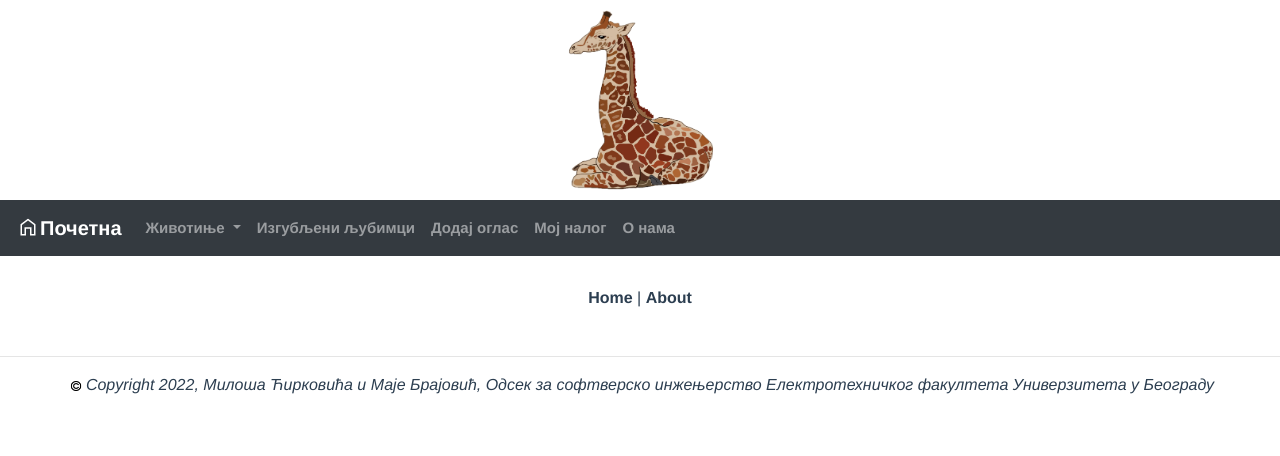
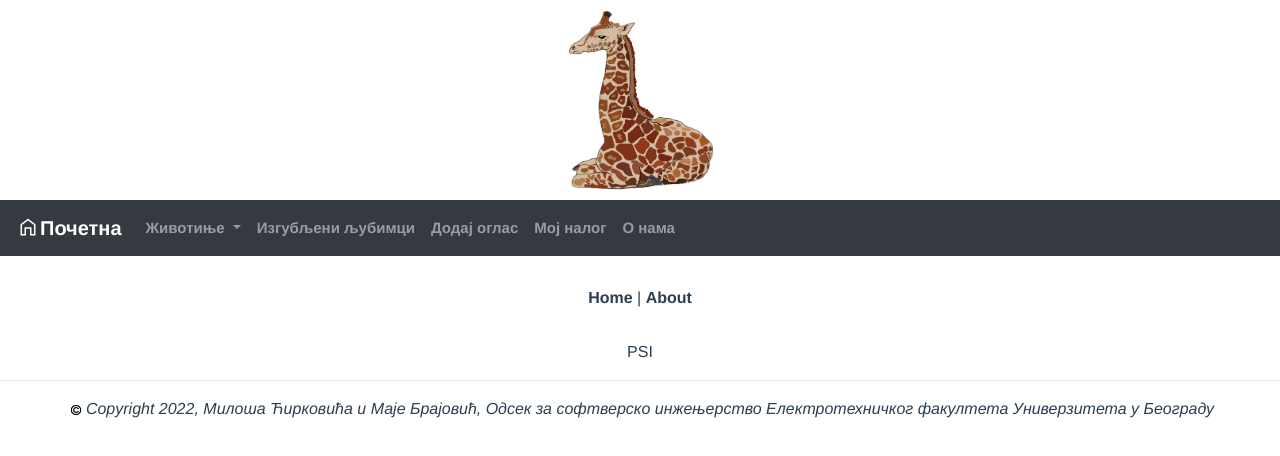
Before and after one commit to Blodhead/VD_Azil, a Vue app in the folder azil/: page /dogs in a window 1280 px wide. Shown: the top 456 px of the page. Built offline with nearby package versions, Linux system fonts and the light colour scheme.

Commit message:
Dogs page added

```diff
--- a/azil/src/components/Navigation.vue
+++ b/azil/src/components/Navigation.vue
@@ -12,8 +12,14 @@
                 Животиње
             </a>
             <div class="dropdown-menu" aria-labelledby="navbarDropdownMenuLink">
-            <a class="dropdown-item" href="#"><img src="../assets/dog-logo.png" class="small-icons" alt=""> Пси</a>
+
+            <router-link to="/dogs">
+                <a class="dropdown-item" href="#"><img src="../assets/dog-logo.png" class="small-icons" alt=""> Пси</a>
+            </router-link>
+
             <a class="dropdown-item" href="#"><img src="../assets/cat-logo.png" class="small-icons" alt="">Мачке</a>
+
+
             <a class="dropdown-item" href="#"><img src="../assets/bird-logo.png" class="small-icons" alt="">Птице</a>
             </div>
         </li>
@@ -54,9 +60,11 @@
 
 <script>
 
+import DogsView from '../views/DogsView.vue'
 
 export default{
 
-    name:'Navigation'
+    name:'Navigation',
+    components:{DogsView}
 }
 </script>
--- a/azil/src/router/index.js
+++ b/azil/src/router/index.js
@@ -3,6 +3,7 @@ import VueRouter from 'vue-router'
 import HomeView from '../views/HomeView.vue'
 import 'bootstrap/dist/css/bootstrap.min.css'
 import 'bootstrap/dist/js/bootstrap'
+import DogsView from '../views/DogsView.vue'
 
 Vue.use(VueRouter)
 
@@ -20,6 +21,11 @@ const routes = [
     // which is lazy-loaded when the route is visited.
     component: () => import(/* webpackChunkName: "about" */ '../views/AboutView.vue')
   },
+  {
+    path: '/dogs',
+    name: 'dogs',
+    component: DogsView
+  },
 
 ]
 
--- /dev/null
+++ b/azil/src/views/DogsView.vue
@@ -0,0 +1,17 @@
+<template>
+    <div>
+        PSI
+    </div>
+</template>
+
+<style>
+
+</style>
+
+<script>
+//import { defineComponent } from '@vue/composition-api'
+
+export default({
+    name:'DogsView'
+})
+</script>
```
